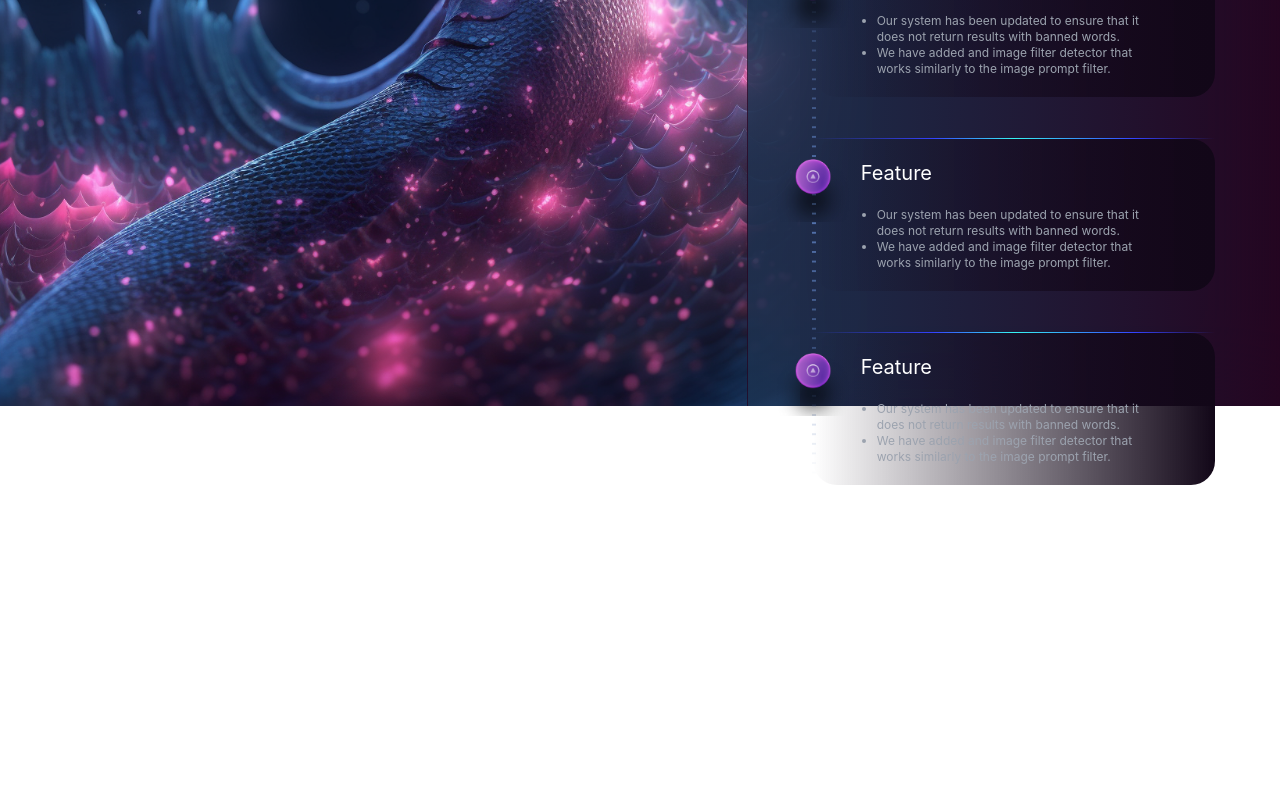
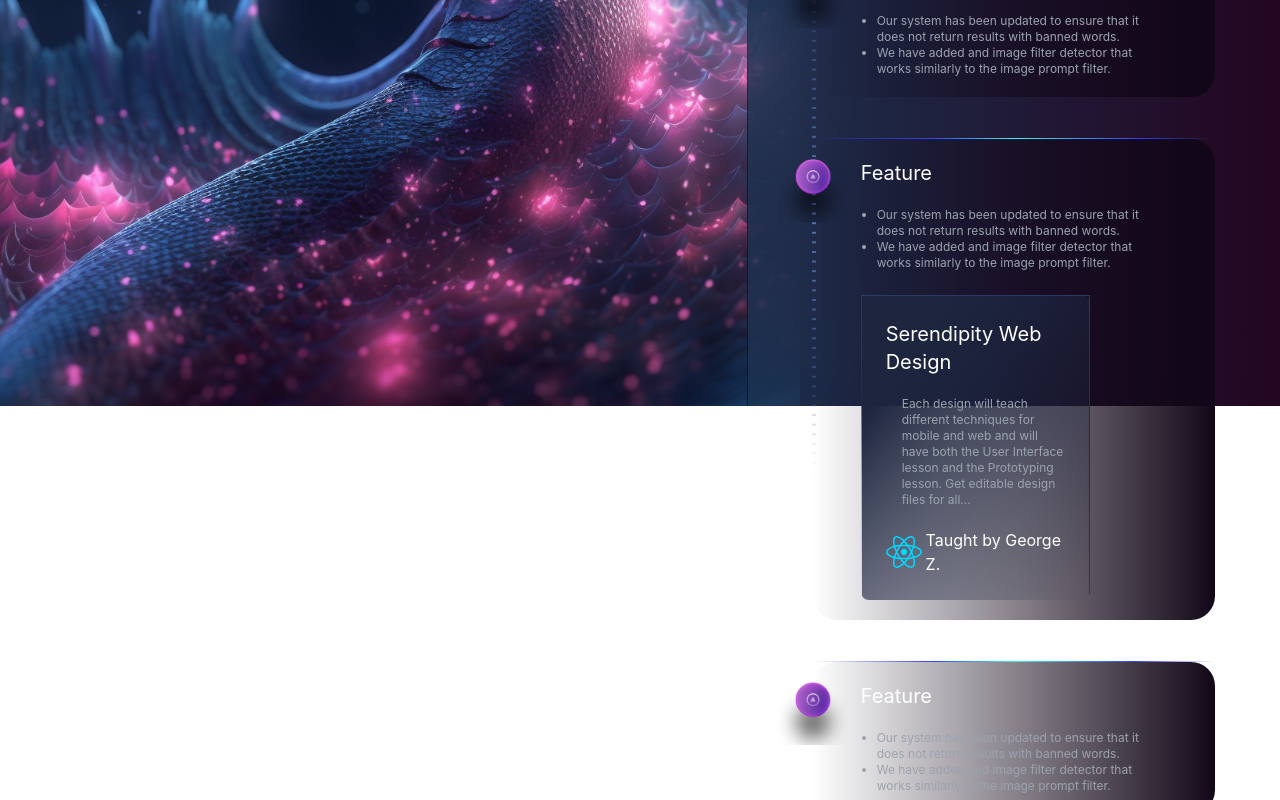
Before and after one commit to Zivic/Frontend-challenge, a React (Vite) app: page / in a window 1280 px wide. Shown: the part 394-1194 px from the top of the page. Before the commit the page ends 880 px from the top, so only its background shows below. Built offline with nearby package versions, Linux system fonts and the light colour scheme.

Commit message:
feat: notification card

```diff
--- /dev/null
+++ b/src/components/layout/Notification.tsx
@@ -0,0 +1,17 @@
+import React from "react";
+
+const Notification = (props) => {
+  return (
+    <>
+      <div
+        className=" p-6 mt-6 w-3/4 rounded-lg
+    bg-gradient-to-br from-notification-gradient-start from-20% to-transparent  custom-border-4
+    "
+      >
+        {props.children}
+      </div>
+    </>
+  );
+};
+
+export default Notification;
--- a/src/components/layout/Sidebar.tsx
+++ b/src/components/layout/Sidebar.tsx
@@ -1,5 +1,6 @@
 import React from "react";
 import NewsCard from "./NewsCard";
+import Notification from "./Notification";
 const Sidebar = () => {
   return <>
     <div className="absolute right-0 box-border m-0  w-5/12 h-full  z-10 p-16
@@ -34,6 +35,20 @@ const Sidebar = () => {
             We have added and  image filter detector that works similarly to the image prompt filter.
           </li>
         </ul>
+        <Notification>
+          <h2 className="text-white text-xl mb-5">Serendipity Web Design</h2>
+          <p className="text-gray-400 text-xs list-disc ml-4">
+            Each design will teach different techniques for mobile and web and will have both the User Interface lesson and the Prototyping lesson. Get editable design files for all...
+          </p>
+          <div className="flex flex-row items-center mt-5 gap-1">
+          <img src="/src/assets/react.svg" alt="react.svg" />
+
+          <h3 className=" text-white text-md ">Taught by George Z.</h3>
+
+          </div>
+
+
+        </Notification>
       </NewsCard>
       <NewsCard>
       <h2 className="text-white text-xl mb-5">Feature</h2>
--- a/src/index.css
+++ b/src/index.css
@@ -104,6 +104,15 @@ p {
   border-image: linear-gradient(to right, #37f4f4 0%, rgba(0, 0, 0, 0) 60%) 0 10
     10;
 }
+
+.custom-border-4{
+  border-width: 0.1em  0.1em 0 0.1em;
+  border-style: solid;
+  border-image: linear-gradient(to bottom, #2e3a64 0%, rgba(0, 0, 0, 0) 60%)   10 10
+    10;
+
+}
+
 @media (min-width: 600px) {
   .custom-bg-size {
     background-size: auto 100%;
--- a/tailwind.config.js
+++ b/tailwind.config.js
@@ -9,6 +9,7 @@ export default {
         'sidebar-gradient-start': '#1B3351',
         'sidebar-gradient-end': '#240621',
         'card-gradient-end': '#120718',
+        'notification-gradient-start': '#1d253f',
       }
     },
   },
```
